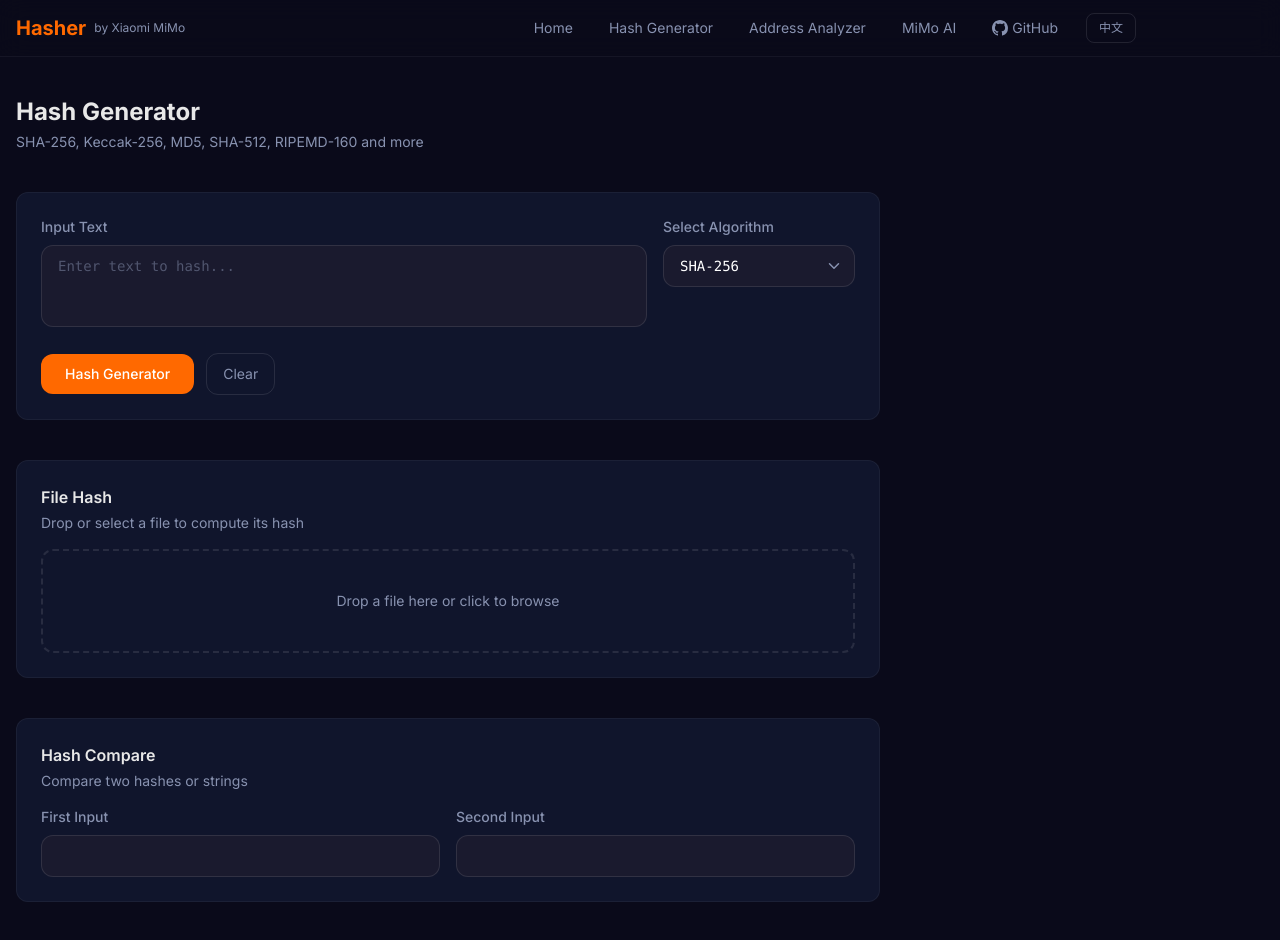
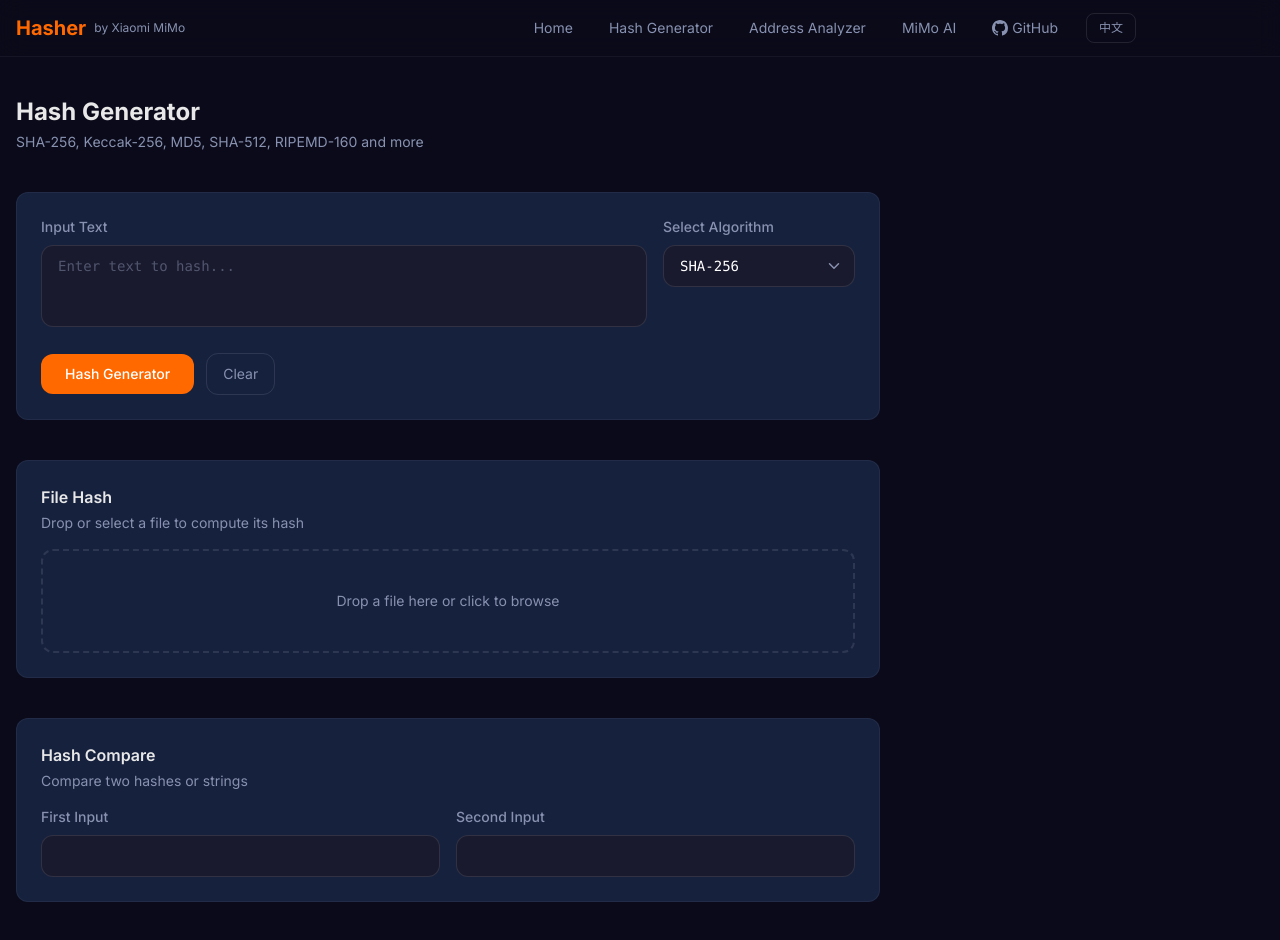
Before and after one commit to forforgebe/xiaomi-hasher, a Next.js app: page /hash in a window 1280 px wide. Shown: the top 940 px of the page. Built offline with nearby package versions, Linux system fonts and the light colour scheme.

Commit message:
fix: replace all bg-xiaomi-card/50 with full opacity

```diff
--- a/src/app/address/page.tsx
+++ b/src/app/address/page.tsx
@@ -154,7 +154,7 @@ export default function AddressPage() {
       </div>
 
       {/* Input */}
-      <div className="bg-xiaomi-card/50 border border-white/5 rounded-xl p-5 sm:p-6 space-y-5">
+      <div className="bg-xiaomi-card border border-white/5 rounded-xl p-5 sm:p-6 space-y-5">
         <div>
           <label className="block text-sm font-medium text-xiaomi-muted mb-2">{t('address_input')}</label>
           <div className="flex flex-col sm:flex-row gap-3">
@@ -193,7 +193,7 @@ export default function AddressPage() {
 
       {/* Results */}
       {info && (
-        <div className="bg-xiaomi-card/50 border border-white/5 rounded-xl p-5 sm:p-6 space-y-5">
+        <div className="bg-xiaomi-card border border-white/5 rounded-xl p-5 sm:p-6 space-y-5">
           {/* Status Badge */}
           <div className="flex flex-wrap items-center gap-3">
             <span className={`inline-flex items-center gap-2 px-4 py-2 rounded-xl text-sm font-medium ${
--- a/src/app/hash/page.tsx
+++ b/src/app/hash/page.tsx
@@ -258,7 +258,7 @@ export default function HashPage() {
       </div>
 
       {/* Main Hash Generator */}
-      <div className="bg-xiaomi-card/50 border border-white/5 rounded-xl p-5 sm:p-6 space-y-5">
+      <div className="bg-xiaomi-card border border-white/5 rounded-xl p-5 sm:p-6 space-y-5">
         <div className="flex flex-col sm:flex-row gap-4">
           <div className="flex-1">
             <label className="block text-sm font-medium text-xiaomi-muted mb-2">{t('input_text')}</label>
@@ -319,7 +319,7 @@ export default function HashPage() {
       </div>
 
       {/* File Hash */}
-      <div className="bg-xiaomi-card/50 border border-white/5 rounded-xl p-5 sm:p-6">
+      <div className="bg-xiaomi-card border border-white/5 rounded-xl p-5 sm:p-6">
         <h2 className="font-semibold mb-1">{t('file_hash')}</h2>
         <p className="text-sm text-xiaomi-muted mb-4">{t('file_hash_desc')}</p>
         <div
@@ -346,7 +346,7 @@ export default function HashPage() {
       </div>
 
       {/* Hash Compare */}
-      <div className="bg-xiaomi-card/50 border border-white/5 rounded-xl p-5 sm:p-6">
+      <div className="bg-xiaomi-card border border-white/5 rounded-xl p-5 sm:p-6">
         <h2 className="font-semibold mb-1">{t('hash_compare')}</h2>
         <p className="text-sm text-xiaomi-muted mb-4">{t('hash_compare_desc')}</p>
         <div className="grid grid-cols-1 sm:grid-cols-2 gap-4">
--- a/src/app/page.tsx
+++ b/src/app/page.tsx
@@ -60,7 +60,7 @@ export default function HomePage() {
             <Link
               key={feat.key}
               href={feat.href}
-              className="bg-xiaomi-card/50 border border-white/5 rounded-xl p-5 sm:p-6 hover:border-xiaomi-orange/30 transition-all"
+              className="bg-xiaomi-card border border-white/5 rounded-xl p-5 sm:p-6 hover:border-xiaomi-orange/30 transition-all"
             >
               <div className="text-xl sm:text-2xl mb-3">{feat.icon}</div>
               <h3 className="font-semibold mb-2 text-sm sm:text-base">{t(feat.key)}</h3>
@@ -72,7 +72,7 @@ export default function HomePage() {
 
       {/* About */}
       <section className="max-w-5xl mx-auto px-4 py-16">
-        <div className="bg-xiaomi-card/50 border border-white/5 rounded-xl p-6 sm:p-8 text-center">
+        <div className="bg-xiaomi-card border border-white/5 rounded-xl p-6 sm:p-8 text-center">
           <h2 className="text-2xl font-bold mb-4">{t('about_title')}</h2>
           <p className="text-sm text-xiaomi-muted max-w-2xl mx-auto leading-relaxed">
             {t('about_desc')}
```
